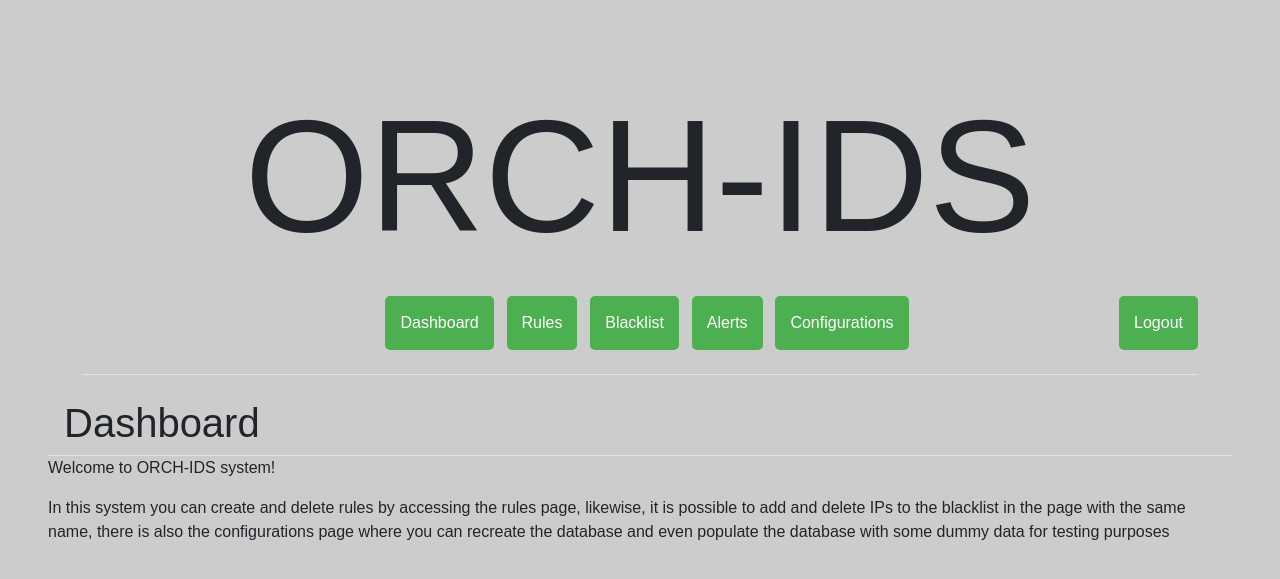
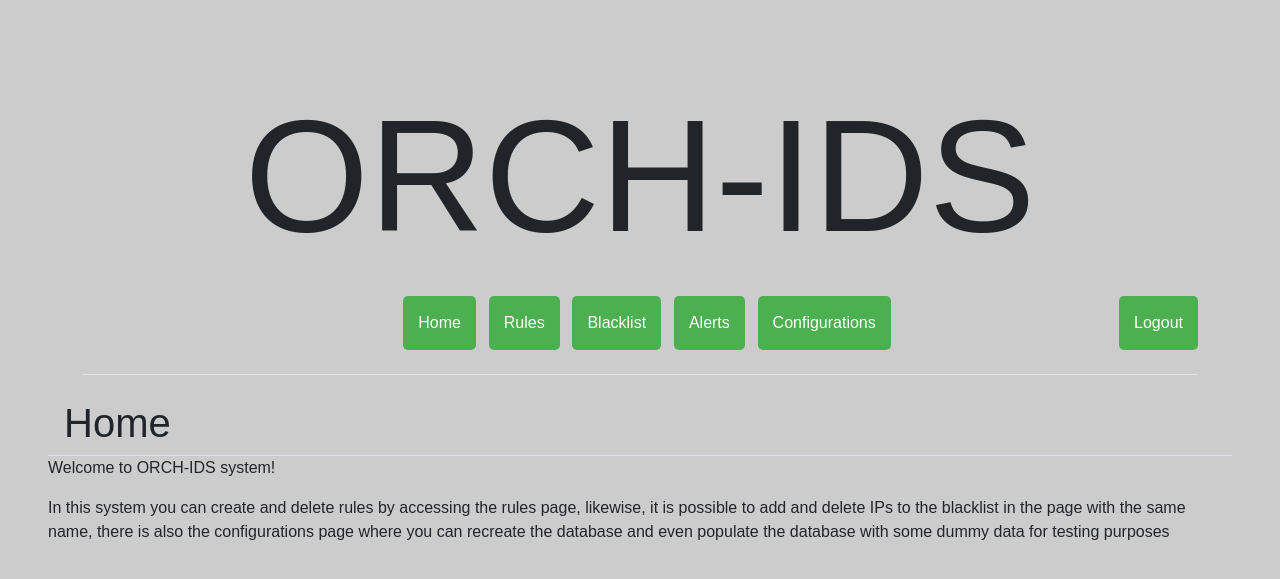
Before and after one commit to YuriBittencourt/ORCH-IDS, a Flask app: page / in a window 1280 px wide. Shown: the top 579 px of the page. Run offline with Flask 3, Linux system fonts and the light colour scheme; the visitor is signed in with stand-in values (Sample User, id 1); parts of the project's set-up code (start-up, migrations or seed data) failed here and were passed over.

Commit message:
refact: dashboard para home

```diff
--- a/app/app.py
+++ b/app/app.py
@@ -19,7 +19,7 @@ credentials = {'username': config['ADMIN_USER'], 'password': config['ADMIN_PASSW
 @app.route('/')
 @authenticated_resource
 def home():
-    return render_template('dashboard.html', title=name)
+    return render_template('home.html', title=name)
 
 
 @app.route('/login', methods=['GET', 'POST'])
--- a/app/templates/components/base.html
+++ b/app/templates/components/base.html
@@ -12,7 +12,7 @@
         <span class="col-md-1"></span>
         <nav class="col-12 col-md-auto mb-2 d-flex justify-content-center">
             <ul class="nav">
-                <li><a class="btn btn-primary green-btn" href="{{url_for('home')}}">Dashboard</a></li>
+                <li><a class="btn btn-primary green-btn" href="{{url_for('home')}}">Home</a></li>
                 <li><a class="btn btn-primary green-btn" href="{{url_for('rules')}}">Rules</a></li>
                 <li><a class="btn btn-primary green-btn" href="{{url_for('blacklist')}}">Blacklist</a></li>
                 <li><a class="btn btn-primary green-btn" href="{{url_for('alerts')}}">Alerts</a></li>
--- a/app/templates/dashboard.html
+++ b/app/templates/home.html
@@ -2,7 +2,7 @@
 
 {% block content %}
 <div class="d-flex align-items-center justify-content-between border-bottom">
-     <h1 class="mx-3">Dashboard</h1>
+     <h1 class="mx-3">Home</h1>
 </div>
 <div class="content">
      <p> Welcome to {{title}} system!</p>
```
